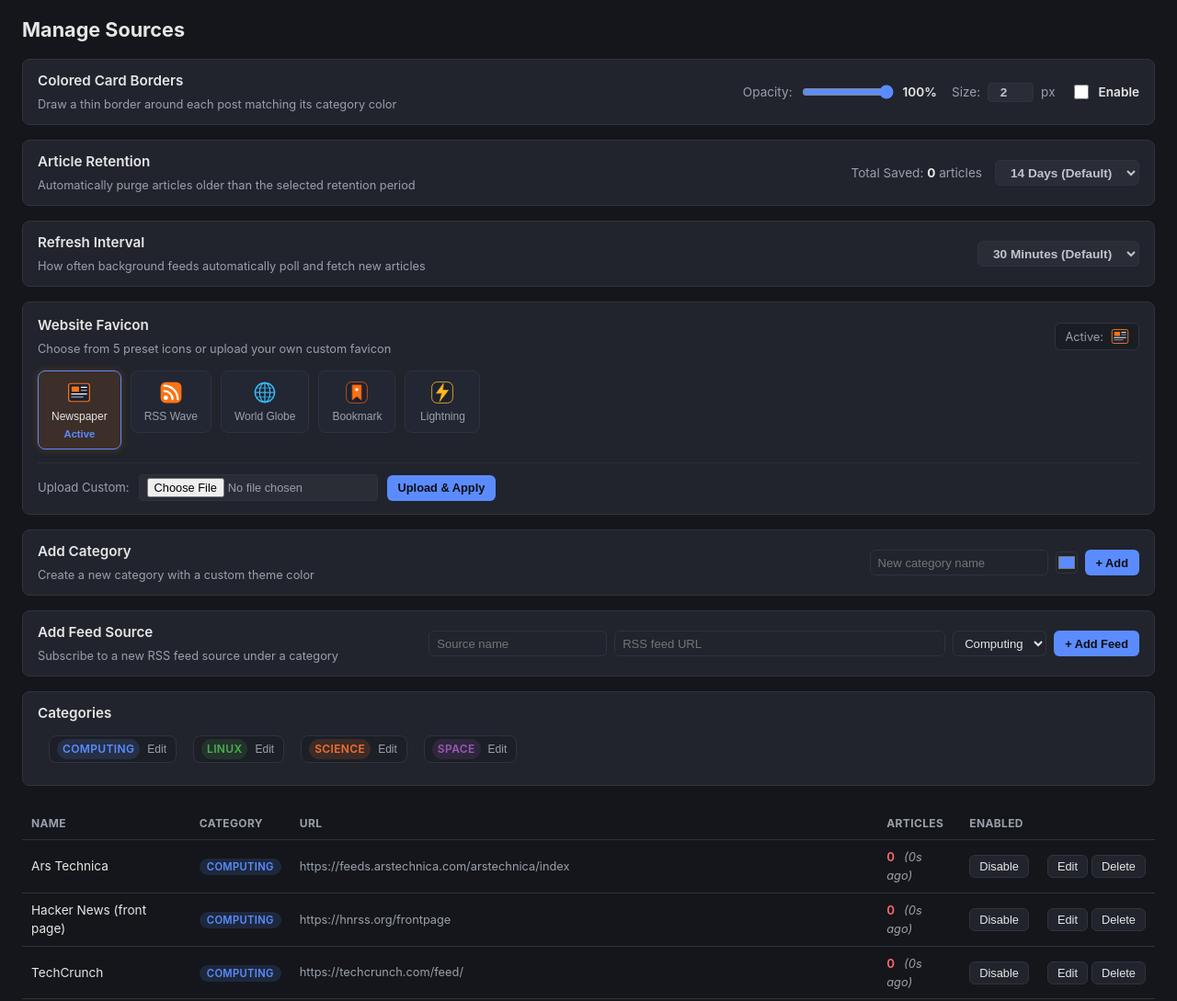
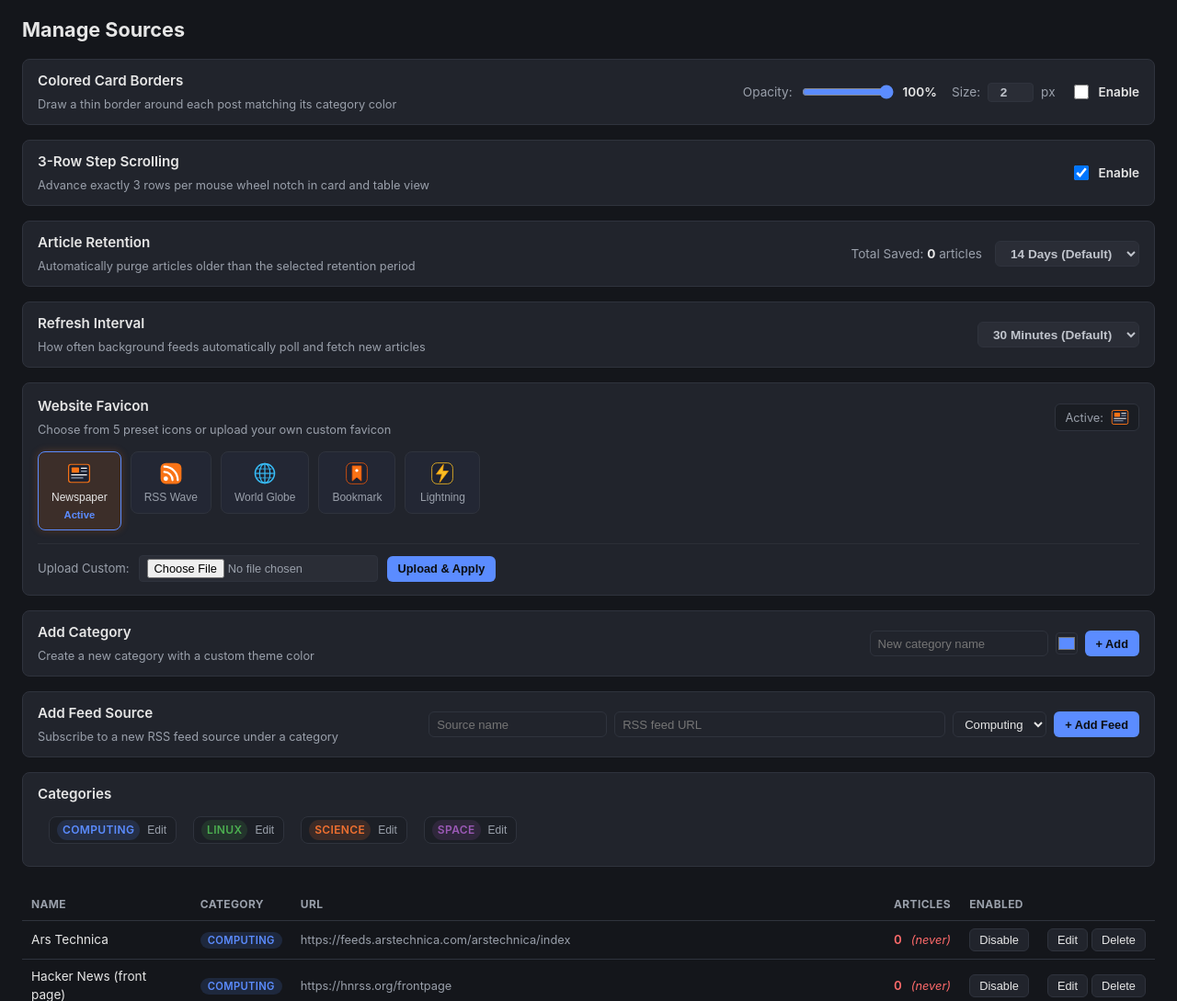
Before and after one commit to PlasmaDrifter/NewsCurator, a FastAPI app: page /feeds in a window 1280 px wide. Shown: the part 38-1127 px from the top of the page at 92% size. Run offline with FastAPI, Linux system fonts and the light colour scheme; data comes from the database, SQL or seed files in the repository; data that the repository does not hold is empty.

Commit message:
Add settings toggle for 3-row step scrolling in feeds panel

```diff
--- a/app/app/main.py
+++ b/app/app/main.py
@@ -523,6 +523,7 @@
         colored_borders = get_setting(conn, "colored_borders") == "1"
         border_opacity = float(get_setting(conn, "border_opacity", "1.0"))
         border_size = int(get_setting(conn, "border_size", "2"))
+        three_row_scroll = get_setting(conn, "three_row_scroll", "1") == "1"
 
     return templates.TemplateResponse("index.html", {
         "request": request,
@@ -538,6 +539,7 @@
         "colored_borders": colored_borders,
         "border_opacity": border_opacity,
         "border_size": border_size,
+        "three_row_scroll": three_row_scroll,
     })
 
 
@@ -665,6 +667,7 @@
         favicon_version = get_setting(conn, "favicon_version", "1")
         custom_favicons = get_custom_favicons(conn)
         total_articles = conn.execute("SELECT COUNT(*) AS c FROM articles").fetchone()["c"]
+        three_row_scroll = get_setting(conn, "three_row_scroll", "1") == "1"
     return templates.TemplateResponse("feeds.html", {
         "request": request,
         "feeds": feeds,
@@ -679,6 +682,7 @@
         "preset_favicons": PRESET_FAVICONS,
         "custom_favicons": custom_favicons,
         "total_articles": f"{total_articles:,}",
+        "three_row_scroll": three_row_scroll,
     })
 
 
@@ -785,6 +789,15 @@
     return RedirectResponse("/feeds", status_code=303)
 
 
+@app.post("/settings/update-scroll")
+async def update_scroll(request: Request):
+    form = await request.form()
+    three_row_scroll = "1" if "three_row_scroll" in form else "0"
+    with closing(get_db()) as conn, conn:
+        set_setting(conn, "three_row_scroll", three_row_scroll)
+    return RedirectResponse("/feeds", status_code=303)
+
+
 def get_contrast_text_color(hex_color):
     """Return '#ffffff' or '#000000' based on the contrast of the hex color."""
     h = hex_color.lstrip("#")
--- a/app/templates/feeds.html
+++ b/app/templates/feeds.html
@@ -22,6 +22,20 @@
     </div>
     <label style="display: inline-flex; align-items: center; gap: 8px; cursor: pointer;">
       <input type="checkbox" name="colored_borders" {% if colored_borders %}checked{% endif %} onchange="this.form.submit()" style="width: 16px; height: 16px; cursor: pointer;">
+      <span style="font-size: 0.85rem; font-weight: 600;">Enable</span>
+    </label>
+  </form>
+</div>
+
+<!-- 3-Row Step Scrolling Setting -->
+<div class="settings-panel" style="margin-bottom: 16px; background: var(--bg-card); border: 1px solid var(--border); padding: 12px 16px; border-radius: var(--radius); display: flex; align-items: center; justify-content: space-between; flex-wrap: wrap; gap: 12px;">
+  <div>
+    <h3 style="margin: 0; font-size: 0.95rem; font-weight: 600;">3-Row Step Scrolling</h3>
+    <p style="margin: 4px 0 0 0; font-size: 0.8rem; color: var(--text-dim);">Advance exactly 3 rows per mouse wheel notch in card and table view</p>
+  </div>
+  <form method="post" action="/settings/update-scroll" style="margin: 0; display: flex; align-items: center; gap: 16px;">
+    <label style="display: inline-flex; align-items: center; gap: 8px; cursor: pointer;">
+      <input type="checkbox" name="three_row_scroll" {% if three_row_scroll %}checked{% endif %} onchange="this.form.submit()" style="width: 16px; height: 16px; cursor: pointer;">
       <span style="font-size: 0.85rem; font-weight: 600;">Enable</span>
     </label>
   </form>
--- a/app/templates/index.html
+++ b/app/templates/index.html
@@ -84,6 +84,7 @@
 const coloredBorders = {{ colored_borders | tojson }};
 const borderOpacity = {{ border_opacity | tojson }};
 const borderSize = {{ border_size | tojson }};
+const threeRowScroll = {{ three_row_scroll | tojson }};
 
 function handleCardClick(event, card) {
   // If clicked on bookmark button, do not navigate
@@ -284,6 +285,7 @@
   }
 
   // Discrete 3-row step scrolling: Row 4 moves to the exact spot Row 1 was at
+  if (threeRowScroll) {
     let isWheelAnimating = false;
     let wheelCooldownTimer = null;
 
@@ -338,6 +340,7 @@
         isWheelAnimating = false;
       }, 220);
     }, { passive: false });
+  }
 });
 </script>
 
```
Lines whose indentation alone changed are shown as unchanged.
